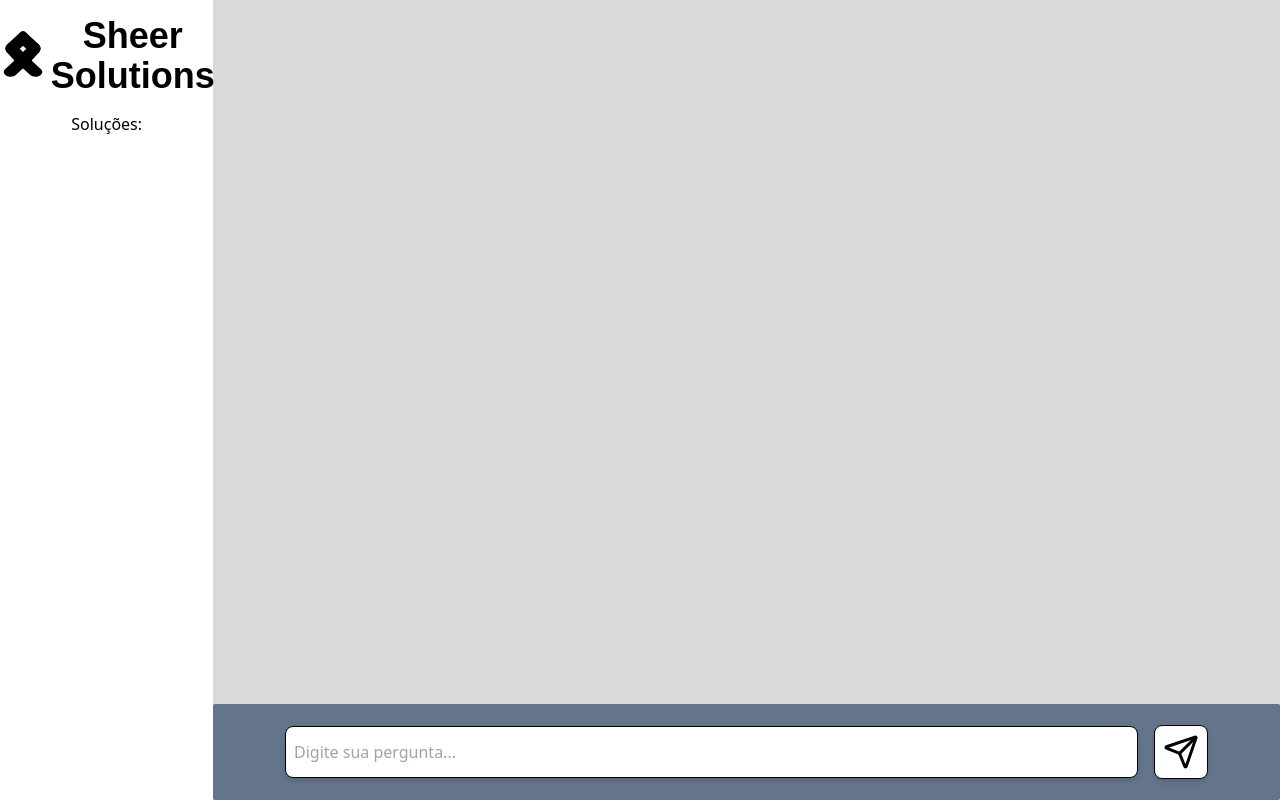
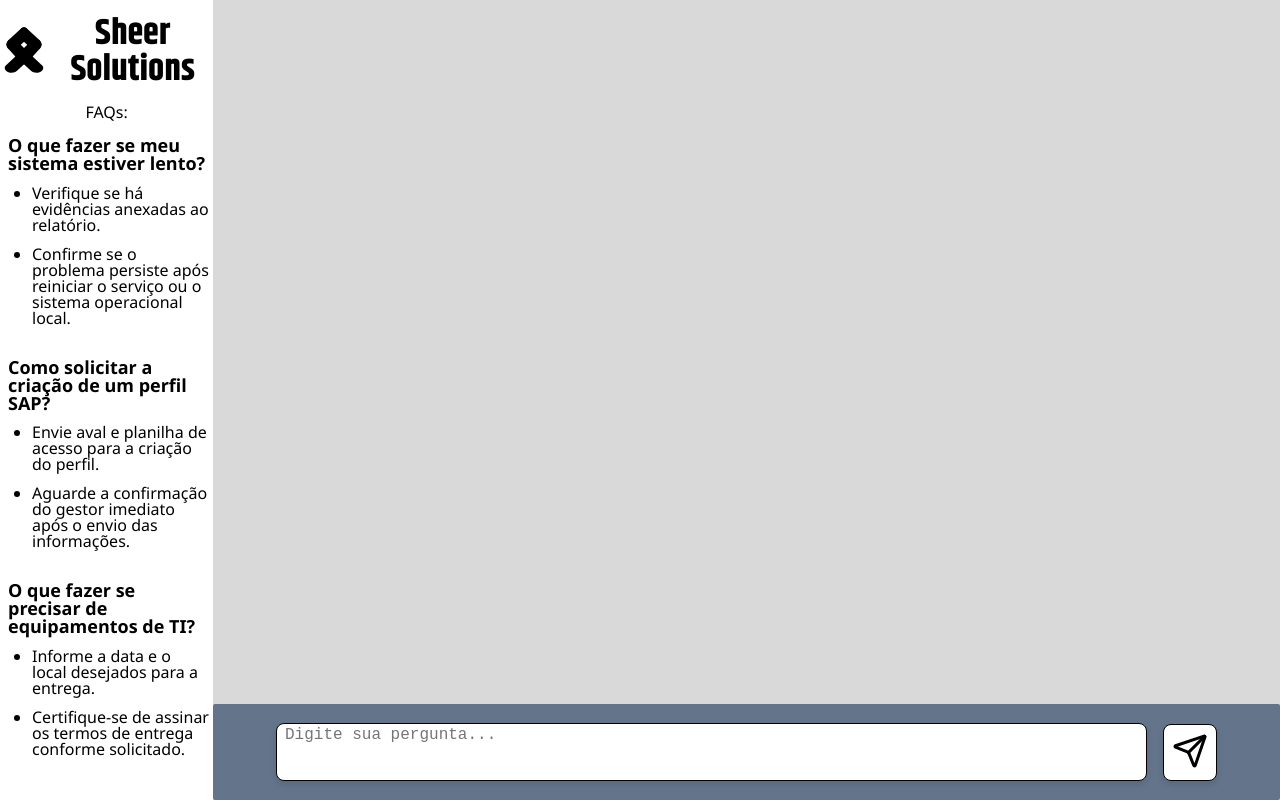
Before and after one commit to Leandro-Sales1/sheersolution, a React (Create React App) app: page / in a window 1280 px wide. Built offline with nearby package versions, Linux system fonts and the light colour scheme.

Commit message:
"Removed tailwindcss dependency and related configurations, refactored component imports and file structure, and updated CSS styles"

```diff
--- a/package.json
+++ b/package.json
@@ -35,8 +35,5 @@
       "last 1 firefox version",
       "last 1 safari version"
     ]
-  },
-  "devDependencies": {
-    "tailwindcss": "^3.4.7"
   }
 }
--- a/src/App.js
+++ b/src/App.js
@@ -1,12 +1,12 @@
-import Content from "./components/Content";
-import LeftSideBar from "./components/LeftSideBar";
-
+import Content from "./components/content/Content";
+import LeftSideBar from "./components/left-side-bar/LeftSideBar";
+import './app.css'
 
 function App() {
   return (
-    <section className="bg-[#D9D9D9] w-screen h-screen flex overflow-hidden">
-      <LeftSideBar/>
-      <Content/>
+    <section class="main-section">
+      <LeftSideBar />
+      <Content />
     </section>
   );
 }
--- /dev/null
+++ b/src/app.css
@@ -0,0 +1,7 @@
+.main-section {
+  background-color: #D9D9D9;
+  width: 100vw;
+  height: 100vh;
+  display: flex;
+  overflow: hidden;
+}
--- a/src/components/Content.js
+++ /dev/null
@@ -1,24 +0,0 @@
-import { useState } from "react"
-import { LuSend } from "react-icons/lu";
-
-export default function Content() {
-  const [value, setValue] = useState('')
-
-  function handleForm(e){
-    e.preventDefault()
-  }
-
-  return (
-    <main className="w-5/6">
-      <div className="w-full h-screen flex flex-col-reverse">
-        <form className="bg-slate-500 rounded-sm h-24 gap-4 relative bottom-0 flex items-center justify-center">
-          <input type="text" placeholder="Digite sua pergunta..." value={value}
-            onChange={(e) => setValue(e.target.value)}
-            className="w-4/5 px-2 shadow-md border border-black rounded-lg h-[3.250rem] overflow-auto"></input>
-          <button onClick={(e)=>handleForm(e)} type="submit"
-            className=" bg-white rounded-lg shadow-md border border-black  p-2"><LuSend className="text-4xl"/></button>
-        </form>
-      </div>
-    </main>
-  )
-}
--- a/src/components/LeftSideBar.js
+++ /dev/null
@@ -1,13 +0,0 @@
-export default function LeftSideBar() {
-  return (
-    <>
-      <section className="w-1/6 bg-white h-screen">
-        <div className="pt-4 text-center gap-1 flex items-center justify-center">
-          <img alt="logo" className="mb-1" src="/assets/logo.svg"/>
-          <h2 className="khand-bold text-4xl ">Sheer Solutions</h2>
-        </div>
-        <p className="mt-4 text-center">Soluções:</p>
-      </section>
-    </>
-  )
-}
--- /dev/null
+++ b/src/components/content/Content.js
@@ -0,0 +1,26 @@
+import { useState } from "react"
+import { LuSend } from "react-icons/lu";
+import './content.css'
+
+export default function Content() {
+  const [value, setValue] = useState('')
+
+  function handleForm(e) {
+    e.preventDefault()
+  }
+
+  return (
+    <main class="main-container">
+      <div class="form-wrapper">
+        <form class="form-container">
+          <textarea placeholder="Digite sua pergunta..." value={value}
+            rows={10} cols={50} wrap="soft"
+            onChange={(e) => setValue(e.target.value)}
+            class="input-field"></textarea>
+          <button onClick={(e) => handleForm(e)} type="submit"
+            class="submit-button"><LuSend className="icon" /></button>
+        </form>
+      </div>
+    </main>
+  )
+}
--- /dev/null
+++ b/src/components/content/content.css
@@ -0,0 +1,49 @@
+.main-container {
+  width: 83.333333%;
+}
+
+.form-wrapper {
+  width: 100%;
+  height: 100vh;
+  display: flex;
+  flex-direction: column-reverse;
+}
+
+.form-container {
+  background-color: #64748b;
+  border-radius: 0.125rem;
+  height: 6rem;
+  gap: 1rem;
+  position: relative;
+  bottom: 0;
+  display: flex;
+  align-items: center;
+  justify-content: center;
+}
+
+.input-field {
+  width: 80%;
+  padding-left: 0.5rem;
+  padding-right: 0.5rem;
+  box-shadow: 0 4px 6px rgba(0, 0, 0, 0.1);
+  border: 1px solid black;
+  border-radius: 0.5rem;
+  height: 3.25rem;
+  overflow: auto;
+  resize: none;
+  max-height: 5rem;
+  font-size: large;
+}
+
+.submit-button {
+  background-color: white;
+  border-radius: 0.5rem;
+  box-shadow: 0 4px 6px rgba(0, 0, 0, 0.1);
+  border: 1px solid black;
+  padding: 0.5rem;
+  cursor: pointer;
+}
+
+.icon {
+  font-size: 2.25rem;
+}
--- /dev/null
+++ b/src/components/left-side-bar/LeftSideBar.js
@@ -0,0 +1,33 @@
+import './leftSideBar.css'
+import { faqs } from '../../constants/faqs'
+
+export default function LeftSideBar() {
+
+  return (
+    <>
+      <section class="sidebar">
+        <div class="logo-container">
+          <img alt="logo" class="logo" src="/assets/logo.svg" />
+          <h2 class="company-name">Sheer Solutions</h2>
+        </div>
+        <p class="solutions-text">FAQs:</p>
+        <div class="faq-div">
+          {faqs.map((faq) => {
+            return (
+              <ul className='faq-question'>
+                {faq.question}
+                <li className='faq-answer'>{faq.answer1}</li>
+                <li className='faq-answer'>{faq.answer2}</li>
+              </ul>
+            )
+          })}
+        </div>
+        <div className='collaborator-div'>
+          <img src='./assets/joaoGomes.png' alt='Imagem do colaborador'></img>
+          <h2 className='collaborator-name'>João Gomes</h2>
+          <p className='collaborator-title'>Service Desk</p>
+        </div>
+      </section>
+    </>
+  )
+}
--- /dev/null
+++ b/src/components/left-side-bar/leftSideBar.css
@@ -0,0 +1,69 @@
+.sidebar {
+  width: 16.666667%;
+  background-color: white;
+  height: 100vh;
+}
+
+.logo-container {
+  padding-top: 1rem;
+  text-align: center;
+  gap: 0.25rem;
+  display: flex;
+  align-items: center;
+  justify-content: center;
+}
+
+.logo {
+  margin-bottom: 0.25rem;
+}
+
+.company-name {
+  font-family: 'Khand', sans-serif;
+  font-weight: bold;
+  font-size: 2.25rem;
+}
+
+.solutions-text {
+  margin-top: 1rem;
+  text-align: center;
+}
+
+.faq-div{
+  margin-top: 1rem;
+  display: flex;
+  flex-direction: column;
+  gap: 2rem;
+  align-items: center;
+  flex-wrap: wrap;
+}
+
+.faq-question{
+  font-size: large;
+  font-weight: 600;
+  text-align: left;
+  margin-left: .5rem;
+  margin-right: .250rem;
+}
+
+.faq-answer{
+  font-size: medium;
+  font-weight: 400;
+  margin-top: .8rem;
+  margin-left: 1.5rem;
+  list-style-type: disc;
+}
+
+.collaborator-div{
+  margin-top: 5rem;
+  text-align: center;
+}
+
+.collaborator-name{
+  margin-top: 1rem;
+  font-size: 1.5rem;
+  font-family: 'Khand', sans-serif;
+}
+
+.collaborator-title{
+  margin-top: 0.5rem;
+}
--- /dev/null
+++ b/src/constants/faqs.js
@@ -0,0 +1,15 @@
+
+export const faqs = [{
+  question: 'O que fazer se meu sistema estiver lento?',
+  answer1:'Verifique se há evidências anexadas ao relatório.',
+  answer2:'Confirme se o problema persiste após reiniciar o serviço ou o sistema operacional local.'
+},{
+  question: 'Como solicitar a criação de um perfil SAP?',
+  answer1:'Envie aval e planilha de acesso para a criação do perfil.',
+  answer2:'Aguarde a confirmação do gestor imediato após o envio das informações.'
+},{
+  question: 'O que fazer se precisar de equipamentos de TI?',
+  answer1:'Informe a data e o local desejados para a entrega.',
+  answer2:'Certifique-se de assinar os termos de entrega conforme solicitado.'
+}
+]
--- a/src/index.css
+++ b/src/index.css
@@ -1,13 +1,52 @@
-@tailwind base;
-@tailwind components;
-@tailwind utilities;
-
 
 @import url('https://fonts.googleapis.com/css2?family=Khand:wght@700&display=swap');
 
 
-.khand-bold {
-  font-family: "Khand", sans-serif;
-  font-weight: 700;
-  font-style: normal;
+/* Reset CSS */
+html, body, div, span, applet, object, iframe,
+h1, h2, h3, h4, h5, h6, p, blockquote, pre,
+a, abbr, acronym, address, big, cite, code,
+del, dfn, em, img, ins, kbd, q, s, samp,
+small, strike, strong, sub, sup, tt, var,
+b, u, i, center,
+dl, dt, dd, ol, ul, li,
+fieldset, form, label, legend,
+table, caption, tbody, tfoot, thead, tr, th, td,
+article, aside, canvas, details, embed,
+figure, figcaption, footer, header, hgroup,
+menu, nav, output, ruby, section, summary,
+time, mark, audio, video {
+	margin: 0;
+	padding: 0;
+	border: 0;
+	font-size: 100%;
+	font: inherit;
+	vertical-align: baseline;
 }
+/* HTML5 display-role reset for older browsers */
+article, aside, details, figcaption, figure,
+footer, header, hgroup, menu, nav, section {
+	display: block;
+}
+body {
+	line-height: 1;
+}
+ol, ul {
+	list-style: none;
+}
+blockquote, q {
+	quotes: none;
+}
+blockquote:before, blockquote:after,
+q:before, q:after {
+	content: '';
+	content: none;
+}
+table {
+	border-collapse: collapse;
+	border-spacing: 0;
+}
+
+p, input, label, ul, li {
+  font-family: 'Segoe UI', sans-serif
+}
--- a/tailwind.config.js
+++ /dev/null
@@ -1,8 +0,0 @@
-/** @type {import('tailwindcss').Config} */
-module.exports = {
-  content: ["./src/**/*.{html,js}"],
-  theme: {
-    extend: {},
-    plugins: [],
-  }
-}
```
Also changed, not shown: public/assets/joaoGomes.png (added), 1 other file (tests, documents, lock files or other folders).
